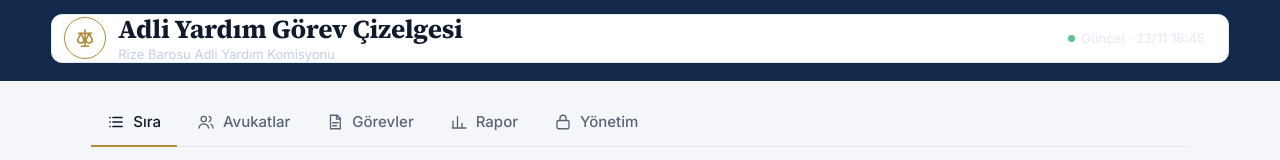
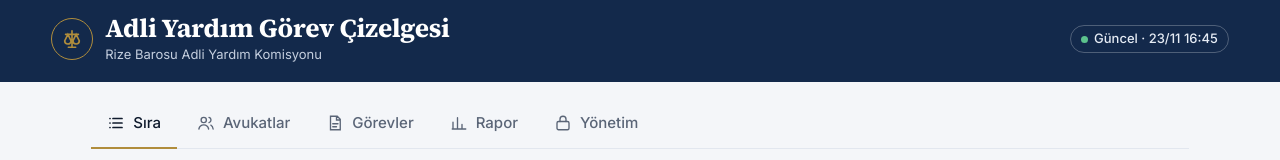
Before and after one commit to erenyylc53/rize-adli-yardim, a plain HTML site: page index.html in a window 1280 px wide. Shown: the top 160 px of the page. Drawn offline with Linux system fonts and the light colour scheme.

Commit message:
Başlık düzeni ve dönem toplamı düzeltmesi
Co-Authored-By: Claude Opus 5.5 <noreply@anthropic.com>
Claude-Session: https://claude.ai/code/session_01BMCoU8qHXGek5X4aPw83xD

```diff
--- a/index.html
+++ b/index.html
@@ -31,7 +31,7 @@ html,body{margin:0}
 body{background:var(--bg);color:var(--ink);font:15.5px/1.5 Inter,-apple-system,"Segoe UI",Roboto,Arial,sans-serif;overflow-x:clip;padding-bottom:calc(76px + env(safe-area-inset-bottom));-webkit-font-smoothing:antialiased}
 .serif{font-family:"Source Serif 4",Georgia,"Times New Roman",serif}
 .hdr{background:var(--navy);color:#fff;padding:calc(14px + env(safe-area-inset-top)) max(4vw,16px) 18px}
-.hdr .in{max-width:1200px;margin:0 auto;display:flex;flex-wrap:wrap;gap:10px 18px;align-items:center;justify-content:space-between}
+.hdr .hin{max-width:1200px;margin:0 auto;display:flex;flex-wrap:wrap;gap:10px 18px;align-items:center;justify-content:space-between}
 .brand{display:flex;gap:12px;align-items:center}
 .seal{width:42px;height:42px;border-radius:50%;border:1.5px solid var(--gold);display:grid;place-items:center;flex:none}
 .seal svg{width:22px;height:22px}
@@ -156,7 +156,7 @@ dialog::backdrop{background:rgba(8,15,28,.55)}
 </style>
 </head>
 <body>
-<header class="hdr"><div class="in">
+<header class="hdr"><div class="hin">
 <div class="brand"><div class="seal"><svg viewBox="0 0 24 24" fill="none" stroke="#b08d3c" stroke-width="1.8" stroke-linecap="round"><path d="M12 3v18M5 7h14M7.5 7L4 14a3.5 3.5 0 007 0L7.5 7zM16.5 7L13 14a3.5 3.5 0 007 0l-3.5-7zM8 21h8"/></svg></div>
 <div><h1>Adli Yardım Görev Çizelgesi</h1><p>Rize Barosu Adli Yardım Komisyonu</p></div></div>
 <div class="st"><span class="tag" id="tSync"><i class="d"></i><span>Yükleniyor</span></span><span class="tag adm" id="tAdm" hidden></span></div>
@@ -415,7 +415,7 @@ function rSira(){
   $("nActs").hidden=!adm();$("nRO").hidden=adm();$("bGive").disabled=$("bSkip").disabled=busy||!nx;$("bManual").disabled=busy;
   $("queue").innerHTML=q.slice(1,7).map((p,i)=>`<li><span class="i">${i+2}</span><span class="n">${esc(T(p.n))}</span><span class="k">${esc(p.ks)} · ${p.cur}</span></li>`).join("")||'<li class="empty">—</li>';
   const act=l.filter(p=>p.d==="Aktif"),rec=S.log.filter(r=>r.g===g&&yr(r)===d);
-  $("kpis").innerHTML=[[act.length,"aktif avukat"],[act.filter(p=>!p.cur).length,`${d}'de görev almadı`],[rec.filter(counts).length,`${d} görevi`],[rec.filter(r=>r.durum==="Bekliyor").length,"yanıt bekliyor"]].map(([v,l])=>`<div class="kpi"><b>${v}</b><span>${l}</span></div>`).join("");
+  $("kpis").innerHTML=[[act.length,"aktif avukat"],[act.filter(p=>!p.cur).length,`${d}'de görev almadı`],[act.reduce((a,p)=>a+p.cur,0),`${d} toplam görev`],[rec.filter(r=>r.durum==="Bekliyor").length,"yanıt bekliyor"]].map(([v,l])=>`<div class="kpi"><b>${v}</b><span>${l}</span></div>`).join("");
   const pd=S.log.filter(r=>r.g===g&&r.durum==="Bekliyor").sort(srt);
   $("pend").innerHTML=pd.map(r=>`<li><span><span class="n">${esc(T(P(r.pid)?.n))}</span><span class="sub2">${fd(r.tarih)}${r.f?" · "+esc(r.f):""}${r.birim?" · "+esc(r.birim):""}</span></span><span class="ac">${adm()?`<button class="b sm" data-acc="${r.rid}">Kabul</button><button class="b sm danger" data-ret="${r.rid}">İade</button>`:sPill(r.durum)}</span></li>`).join("")||'<li class="empty" style="display:block">Yanıt bekleyen görev yok.</li>';
 }
```
